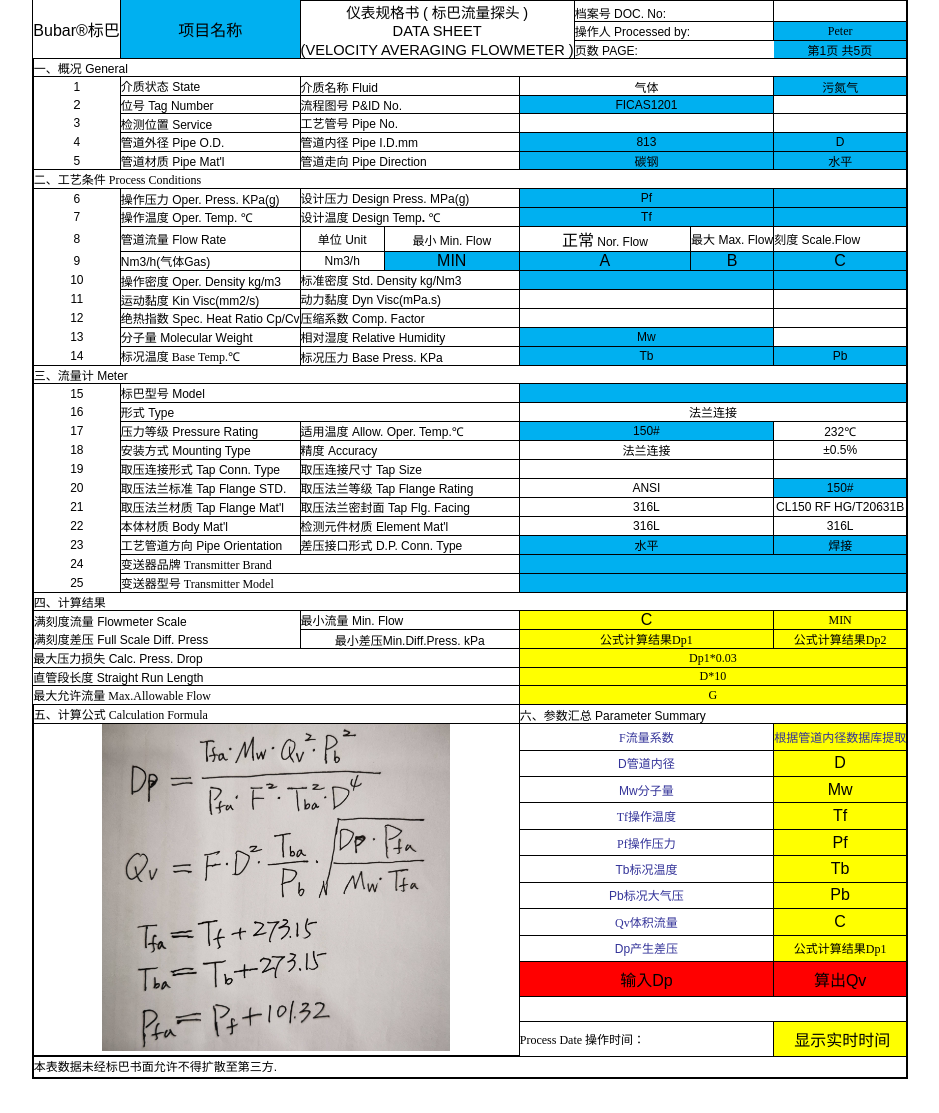
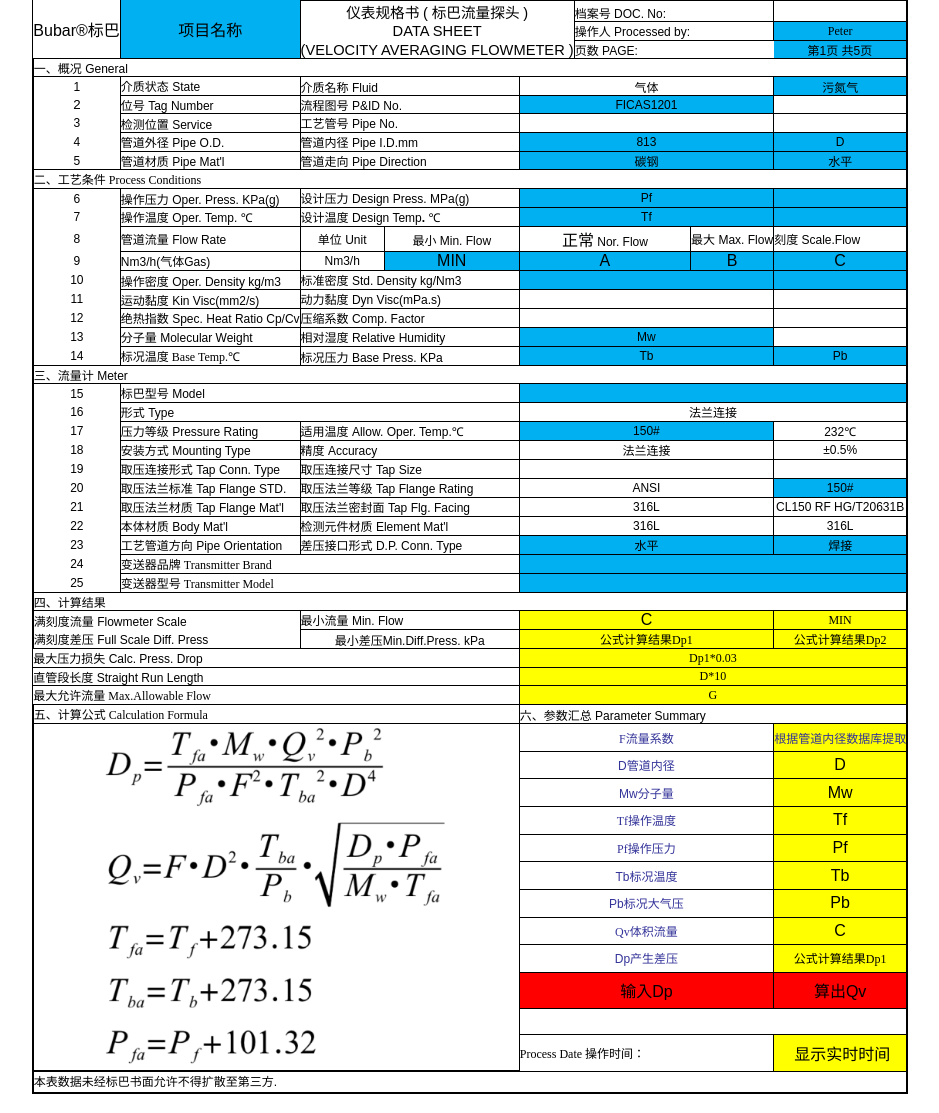
Before and after one commit to Allen-yan/bubar, a Django app: page /bubar/gas in a window 1280 px wide. Shown: the part 31-1144 px from the top of the page, without its empty margins (170-1109 px from the left). Before the commit the page ends 1110 px from the top, so only its background shows below. Run offline with Django 3.2, Linux system fonts and the light colour scheme; some libraries are stand-ins or nearby versions.

Commit message:
页面信息同步

```diff
--- a/bubar/static/js/main.js
+++ b/bubar/static/js/main.js
@@ -17,10 +17,24 @@ $(document).ready(function() {
           var new_text=$(this).val();
           $(this).remove();
           td_dom.text(new_text);
-
-
        });
     });
 
+    function focusoutHandler(params){
+        var val = $(this).find("input").val();
+        for (var k in params.data ){
+//            alert(k+" "+params.data[k]);
+            $("#"+params.data[k]).text(val);
+        }
+    }
 
+    $("#c_7_12").on("focusout",{ele_id: "c_39_12"}, focusoutHandler) ;
+    $("#c_10_9").on("focusout",{ele_id: "c_42_12"}, focusoutHandler) ;
+    $("#c_11_9").on("focusout",{ele_id: "c_41_12"}, focusoutHandler) ;
+    $("#c_13_7").on("focusout",{ele_id: "c_32_12"}, focusoutHandler) ;
+    $("#c_13_14").on("focusout",{ele_id1: "c_32_9", ele_id2: "c_45_12"}, focusoutHandler) ;
+    $("#c_17_9").on("focusout",{ele_id: "c_40_12"}, focusoutHandler) ;
+    $("#c_18_9").on("focusout",{ele_id: "c_43_12"}, focusoutHandler) ;
+    $("#c_18_12").on("focusout",{ele_id: "c_44_12"}, focusoutHandler) ;
+    $("#c_22_9").on("focusout",{ele_id: "c_25_12"}, focusoutHandler) ;
 });
--- a/bubar/templates/gas.html
+++ b/bubar/templates/gas.html
@@ -693,7 +692,7 @@ body { margin-left: 0in; margin-right: 0in; margin-top: 0.31in; margin-bottom: 0
                 style="color:#000000; font-family:'Arial'; font-size:9pt"> Oper. Press. KPa(g)</span></td>
         <td class="column6 style96 s style95" colspan="3">设计压力<span
                 style="color:#000000; font-family:'Arial'; font-size:9pt"> Design Press. MPa(g)</span></td>
-        <td class="column9 style97 s style99 editable" colspan="3">Pf</td>
+        <td id="c_10_9" class="column9 style97 s style99 editable" colspan="3">Pf</td>
         <td class="column12 style97 null style100" colspan="3"></td>
 
 
@@ -708,7 +707,7 @@ body { margin-left: 0in; margin-right: 0in; margin-top: 0.31in; margin-bottom: 0
                 style="color:#000000; font-family:'Arial'; font-size:9pt"> Design Temp</span><span
                 style="font-weight:bold; color:#000000; font-family:'Arial'; font-size:9pt">. </span><span
                 style="color:#000000; font-family:'宋体'; font-size:9pt">℃ </span></td>
-        <td class="column9 style102 s style81 editable" colspan="3">Tf</td>
+        <td id="c_11_9" class="column9 style102 s style81 editable" colspan="3">Tf</td>
         <td class="column12 style102 null style83" colspan="3"></td>
 
 
@@ -736,10 +735,10 @@ body { margin-left: 0in; margin-right: 0in; margin-top: 0.31in; margin-bottom: 0
                 style="color:#000000; font-family:'宋体'; font-size:9pt">气体</span><span
                 style="color:#000000; font-family:'Arial'; font-size:9pt">Gas)</span></td>
         <td class="column6 style7 s">Nm3/h</td>
-        <td class="column7 style116 s style116 editable" colspan="2">MIN</td>
-        <td class="column9 style115 s style115 editable" colspan="2">A</td>
-        <td class="column11 style117 s style119 editable" colspan="3">B</td>
-        <td class="column14 style9 s editable">C</td>
+        <td id="c_13_7" class="column7 style116 s style116 editable" colspan="2">MIN</td>
+        <td id="c_13_9" class="column9 style115 s style115 editable" colspan="2">A</td>
+        <td id="c_13_11" class="column11 style117 s style119 editable" colspan="3">B</td>
+        <td id="c_13_14" class="column14 style9 s editable">C</td>
 
 
     </tr>
@@ -782,7 +781,7 @@ body { margin-left: 0in; margin-right: 0in; margin-top: 0.31in; margin-bottom: 0
                 style="color:#000000; font-family:'Arial'; font-size:9pt"> Molecular Weight </span></td>
         <td class="column6 style92 s style78" colspan="3">相对湿度<span
                 style="color:#000000; font-family:'Arial'; font-size:9pt"> Relative Humidity</span></td>
-        <td class="column9 style102 s style81 editable" colspan="3">Mw</td>
+        <td id="c_17_9" class="column9 style102 s style81 editable" colspan="3">Mw</td>
         <td class="column12 style53 null style54" colspan="3"></td>
 
 
@@ -791,8 +790,8 @@ body { margin-left: 0in; margin-right: 0in; margin-top: 0.31in; margin-bottom: 0
         <td class="column0 style193 n style195" colspan="3">14</td>
         <td class="column3 style48 s style49" colspan="3">标况温度 Base Temp.℃</td>
         <td class="column6 style127 s style128" colspan="3">标况压力 Base Press. KPa</td>
-        <td class="column9 style129 s style129 editable" colspan="3">Tb</td>
-        <td class="column12 style129 s style130 editable" colspan="3">Pb</td>
+        <td id="c_18_9" class="column9 style129 s style129 editable" colspan="3">Tb</td>
+        <td id="c_18_12" class="column12 style129 s style130 editable" colspan="3">Pb</td>
 
 
     </tr>
@@ -921,9 +920,8 @@ body { margin-left: 0in; margin-right: 0in; margin-top: 0.31in; margin-bottom: 0
                 style="color:#000000; font-family:'Arial'; font-size:9pt"> Flowmeter Scale</span></td>
         <td class="column6 style22 s style23" colspan="3"><span style="color:#000000; font-family:'宋体'; font-size:9pt">最小流量</span><span
                 style="color:#000000; font-family:'Arial'; font-size:9pt"> Min. Flow </span></td>
-        <td class="column9 style26 s style26" colspan="3">C</td>
-        <td class="column12 style27 s style29" colspan="3">M<span
-                style="color:#000000; font-family:'宋体'; font-size:9pt">IN</span></td>
+        <td id="c_32_9" class="column9 style26 s style26" colspan="3">C</td>
+        <td id="c_32_12" class="column12 style27 s style29" colspan="3">MIN</td>
 
 
     </tr>
@@ -931,29 +929,28 @@ body { margin-left: 0in; margin-right: 0in; margin-top: 0.31in; margin-bottom: 0
         <td class="column0 style197 s style199" colspan="6"><span
                 style="color:#000000; font-family:'宋体'; font-size:9pt">满刻度差压</span><span
                 style="color:#000000; font-family:'Arial'; font-size:9pt"> Full Scale Diff. Press</span></td>
-        <td class="column6 style24 s style25" colspan="3">最小差压Min.Diff.Press. kPa</td>
-        <td class="column9 style27 s style30" colspan="3">公式计算结果Dp1</td>
-        <td class="column12 style27 s style29" colspan="3">公式计算结果Dp2</td>
+        <td id="c_33_6" class="column6 style24 s style25" colspan="3">最小差压Min.Diff.Press. kPa</td>
+        <td id="c_33_9" class="column9 style27 s style30" colspan="3">公式计算结果Dp1</td>
+        <td id="c_33_12" class="column12 style27 s style29" colspan="3">公式计算结果Dp2</td>
 
 
     </tr>
     <tr class="row34">
         <td class="column0 style22 s style22" colspan="9"><span style="color:#000000; font-family:'宋体'; font-size:9pt">最大压力损失</span><span
                 style="color:#000000; font-family:'Arial'; font-size:9pt"> Calc. Press. Drop</span></td>
-        <td class="column9 style123 s style125" colspan="6">Dp1*0.03</td>
+        <td id="c_34_9" class="column9 style123 s style125" colspan="6">Dp1*0.03</td>
 
 
     </tr>
     <tr class="row35">
         <td class="column0 style23 s style23" colspan="9">直管段长度 Straight Run Length</td>
-        <td class="column9 style123 s style125" colspan="6">D<span
-                style="color:#000000; font-family:'宋体'; font-size:9pt">*10</span></td>
+        <td id="c_35_9" class="column9 style123 s style125" colspan="6">D*10</td>
 
 
     </tr>
     <tr class="row36">
         <td class="column0 style186 s style186" colspan="9">最大允许流量 Max.Allowable Flow</td>
-        <td class="column9 style123 s style125" colspan="6">G</td>
+        <td id="c_36_9" class="column9 style123 s style125" colspan="6">G</td>
 
 
     </tr>
@@ -965,17 +962,17 @@ body { margin-left: 0in; margin-right: 0in; margin-top: 0.31in; margin-bottom: 0
     </tr>
     <tr class="row38">
         <td class="column0 style10 null style18" colspan="9" rowspan="12">
-            <img src="/static/png/f1.jpeg"style="max-width:100%;width:348px;"/>
+            <img src="/static/png/gas_f.png" style="max-width:100%;width:348px;"/>
         </td>
         <td class="column9 style157 s style155" colspan="3">F流量系数</td>
-        <td class="column12 style149 s style151" colspan="3">根据管道内径数据库提取</td>
+        <td id="c_38_12" class="column12 style149 s style151" colspan="3">根据管道内径数据库提取</td>
 
 
     </tr>
     <tr class="row39">
         <td class="column9 style154 s style155" colspan="3">D<span
                 style="color:#333399; font-family:'宋体'; font-size:9pt">管道内径</span></td>
-        <td class="column12 style26 s style156" colspan="3">D</td>
+        <td id="c_39_12" class="column12 style26 s style156" colspan="3">D</td>
 
 
     </tr>
@@ -983,39 +980,39 @@ body { margin-left: 0in; margin-right: 0in; margin-top: 0.31in; margin-bottom: 0
         <td class="column9 style154 s style155" colspan="3">Mw<span
                 style="color:#333399; font-family:'宋体'; font-size:9pt">分子量</span><span
                 style="color:#333399; font-family:'Arial'; font-size:9pt"> </span></td>
-        <td class="column12 style26 s style156" colspan="3">Mw</td>
+        <td id="c_40_12" class="column12 style26 s style156" colspan="3">Mw</td>
 
 
     </tr>
     <tr class="row41">
         <td class="column9 style157 s style165" colspan="3">Tf操作温度</td>
-        <td class="column12 style26 s style156" colspan="3">Tf</td>
+        <td id="c_41_12" class="column12 style26 s style156" colspan="3">Tf</td>
 
 
     </tr>
     <tr class="row42">
         <td class="column9 style166 s style168" colspan="3">Pf操作压力</td>
-        <td class="column12 style26 s style156" colspan="3">Pf</td>
+        <td id="c_42_12" class="column12 style26 s style156" colspan="3">Pf</td>
 
 
     </tr>
     <tr class="row43">
         <td class="column9 style169 s style171" colspan="3">Tb<span
                 style="color:#333399; font-family:'宋体'; font-size:9pt">标况温度</span></td>
-        <td class="column12 style26 s style156" colspan="3">Tb</td>
+        <td id="c_43_12" class="column12 style26 s style156" colspan="3">Tb</td>
 
 
     </tr>
     <tr class="row44">
         <td class="column9 style172 s style174" colspan="3">Pb<span
                 style="color:#333399; font-family:'宋体'; font-size:9pt">标况大气压</span></td>
-        <td class="column12 style26 s style156" colspan="3">Pb</td>
+        <td id="c_44_12" class="column12 style26 s style156" colspan="3">Pb</td>
 
 
     </tr>
     <tr class="row45">
         <td class="column9 style157 s style155" colspan="3">Qv体积流量</td>
-        <td class="column12 style26 s style156" colspan="3">C</td>
+        <td id="c_45_12" class="column12 style26 s style156" colspan="3">C</td>
 
 
     </tr>
@@ -1023,7 +1020,7 @@ body { margin-left: 0in; margin-right: 0in; margin-top: 0.31in; margin-bottom: 0
         <td class="column9 style175 s style171" colspan="3"><span
                 style="color:#333399; font-family:'Arial'; font-size:9pt">Dp</span><span
                 style="color:#333399; font-family:'宋体'; font-size:9pt">产生差压</span></td>
-        <td class="column12 style27 s style196" colspan="3">公式计算结果Dp1</td>
+        <td id="c_46_12" class="column12 style27 s style196" colspan="3">公式计算结果Dp1</td>
 
 
     </tr>
@@ -1044,7 +1041,7 @@ body { margin-left: 0in; margin-right: 0in; margin-top: 0.31in; margin-bottom: 0
     </tr>
     <tr class="row49">
         <td class="column9 style186 s style186" colspan="3">Process Date 操作时间：</td>
-        <td class="column12 style26 s style156" colspan="3">&nbsp;<span
+        <td id="c_49_12" class="column12 style26 s style156" colspan="3">&nbsp;<span
                 style="color:#000000; font-family:'宋体'; font-size:12pt">显示实时时间</span></td>
 
 
@@ -1057,5 +1054,18 @@ body { margin-left: 0in; margin-right: 0in; margin-top: 0.31in; margin-bottom: 0
     </tr>
     </tbody>
 </table>
+<form>
+<!--    <input type="hidden" id="d"/>-->
+<!--    <input type="hidden" id="d"/>-->
+<!--    <input type="hidden" id="d"/>-->
+<!--    <input type="hidden" id="d"/>-->
+<!--    <input type="hidden" id="d"/>-->
+<!--    <input type="hidden" id="d"/>-->
+<!--    <input type="hidden" id="d"/>-->
+<!--    <input type="hidden" id="d"/>-->
+<!--    <input type="hidden" id="d"/>-->
+<!--    <input type="hidden" id="d"/>-->
+
+</form>
 </body>
 </html>
```
Also changed, not shown: other parts of bubar/templates/gas.html (+14 -15 lines), bubar/static/png/f1.jpeg (deleted).
